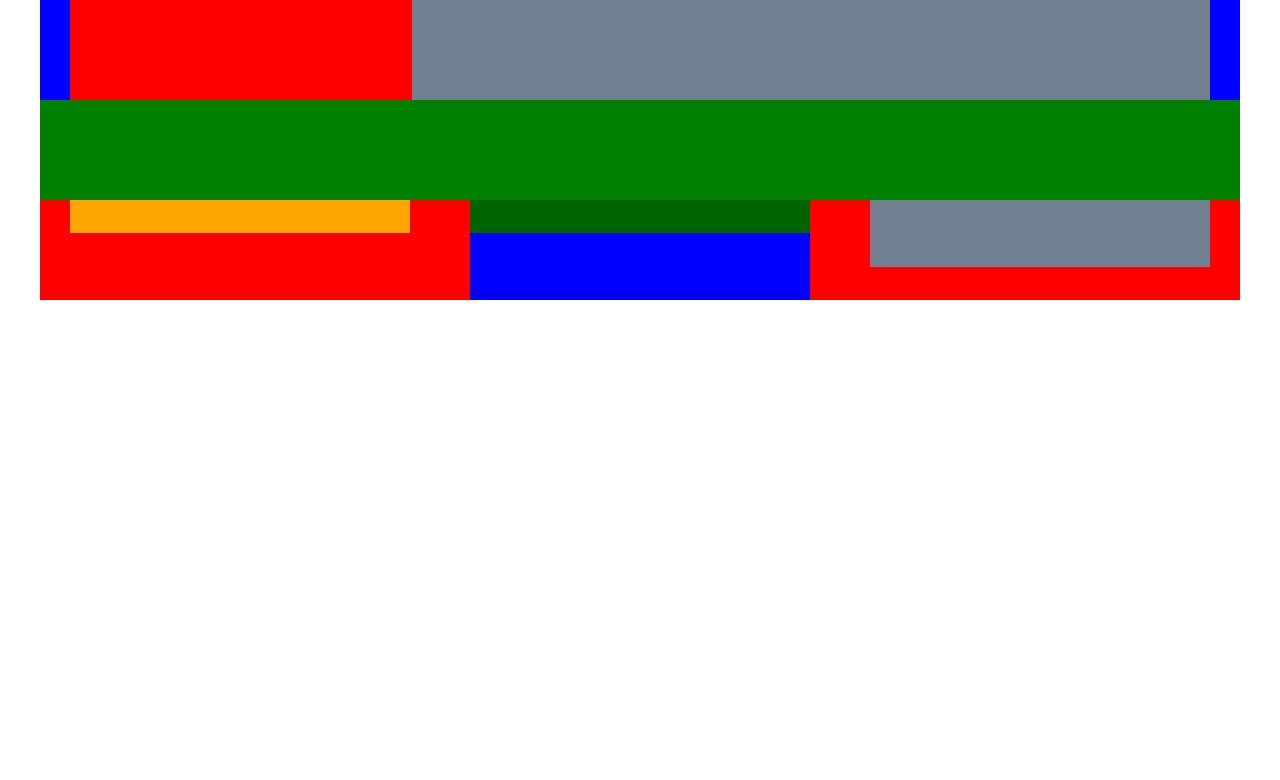
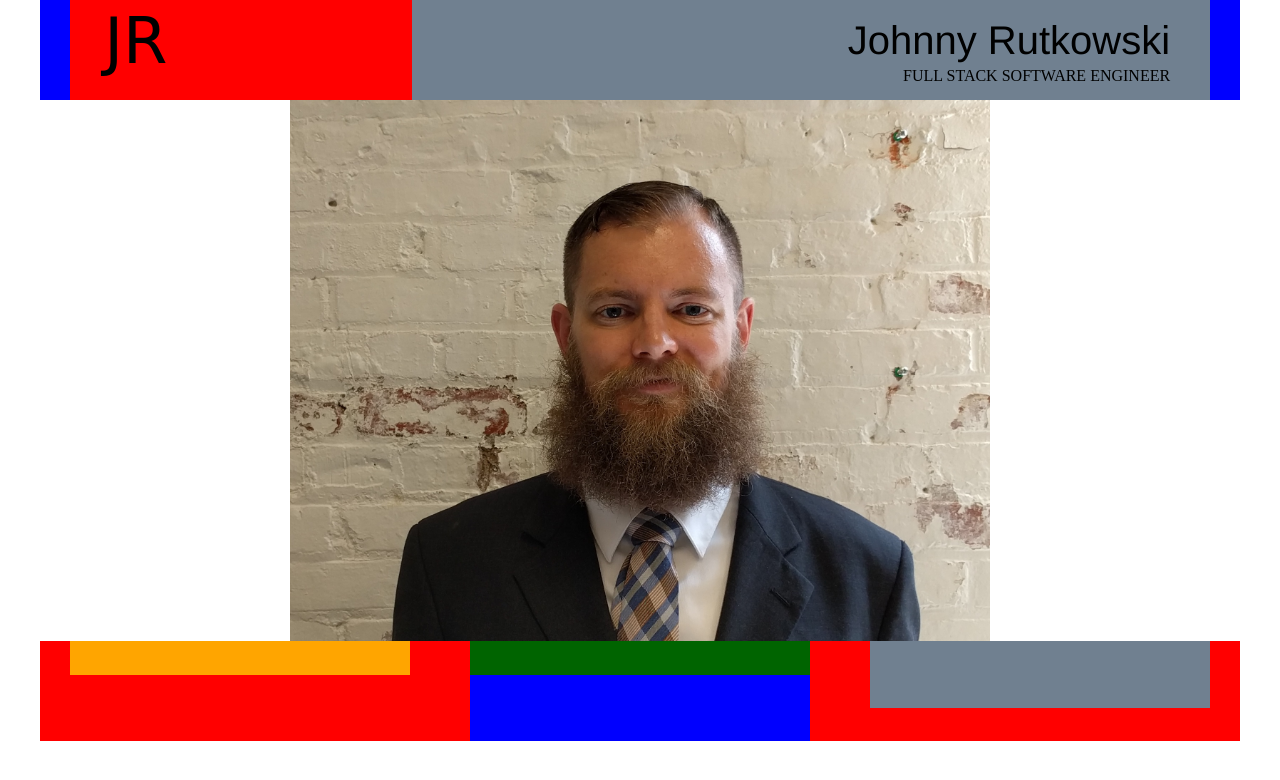
Before and after one commit to johnnyBuildsIt/portfolioPage, a plain HTML site: page index.html in a window 1280 px wide. Drawn offline with nearby package versions, Linux system fonts and the light colour scheme.

Commit message:
header text and main img in place and partially styled

```diff
--- a/css/style.css
+++ b/css/style.css
@@ -25,10 +25,47 @@ header {
 	width: 30%;
 }
 
+.logo p{
+	margin-top: 2.5%;
+	margin-left: 10%;
+	font-family: cursive;
+	font-size: 4em;
+}
+
 .name {
 	background-color: slategrey;
 	min-height: 100px;
 	width: 70%;
+	text-align: right;
+}
+
+.name p:first-child {
+	margin-top: .5em;
+	font-family: "helvetica";
+	font-size: 2.5em;
+}
+
+.name p:nth-child(2) {
+	margin-top: .5em;
+}
+
+.name p {
+	margin-right: 5%;
+}
+
+#main-image {
+	width: 90%;
+	margin: 0 auto;
+	max-height: 700px;
+	max-width: 700px;
+}
+
+#main-image img {
+	width: 100%;
+	height: auto;
+	max-height: 100%;
+	display: block;
+	margin: 0 auto;
 }
 
 
--- a/index.html
+++ b/index.html
@@ -13,13 +13,16 @@
     <header class="box">
       <div class="container">
         <div class="logo">
+          <p>JR</p>
         </div>
         <div class="name">
+          <p>Johnny Rutkowski</p>
+          <p>FULL STACK SOFTWARE ENGINEER</p>
         </div>
       </div>
     </header>
     <section id="main-image" class="box">
-
+      <img src="img/johnny.jpg">
     </section>
     <section id="featured-work" class="box">
       <div class="piece orange"></div>
```
Also changed, not shown: css/responsive.css (+13 -0 lines), img/johnny.jpg (added).
